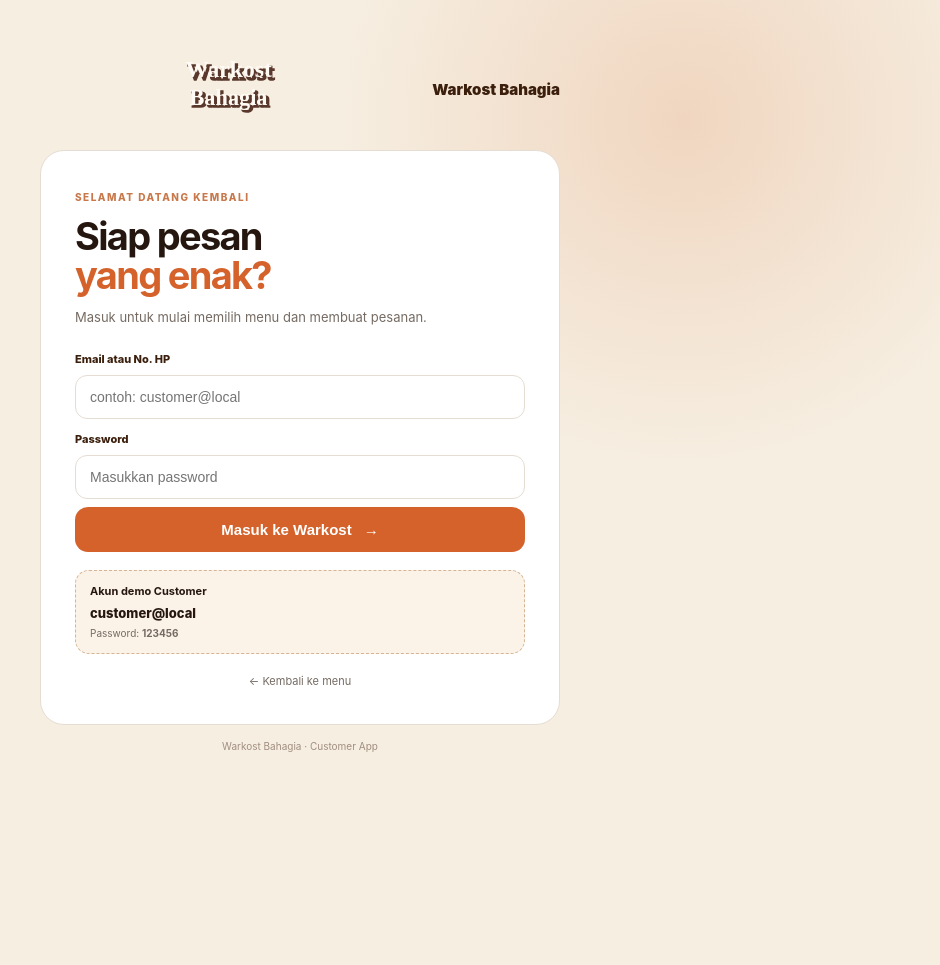
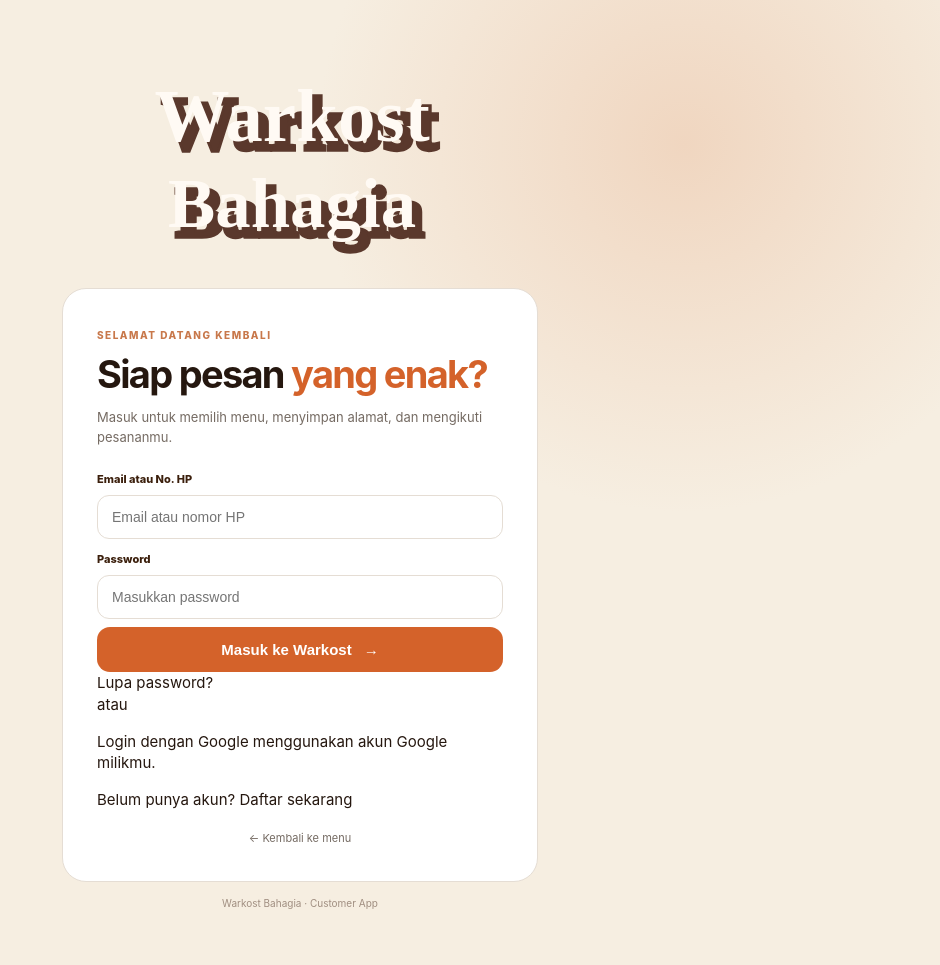
Before and after one commit to anwars750-spec/warkost-bahagia, a Flask app: page /login in a window 1280 px wide. Shown: the whole page, without its empty margins (340-1280 px from the left). Before the commit the page ends 752 px from the top, so only its background shows below. Run offline with Flask 3, Linux system fonts and the light colour scheme.

Commit message:
ui: redesign production customer login

```diff
--- a/app/templates/login.html
+++ b/app/templates/login.html
@@ -1,40 +1,27 @@
 <!doctype html>
-<html lang="id">
-<head>
-  <meta charset="utf-8">
-  <meta name="viewport" content="width=device-width,initial-scale=1">
-  <meta name="theme-color" content="#3b1f0c">
-  <title>Masuk — Warkost Bahagia</title>
-  <link rel="stylesheet" href="/static/app.css">
-</head>
-<body class="auth customer-auth">
-  <div class="auth-shell">
-    <div class="auth-brand">
-      <img src="/static/assets/warkost-logo.svg" alt="Warkost Bahagia" class="auth-logo-image">
-      <span>Warkost Bahagia</span>
-    </div>
-    <div class="card auth-card">
+<html lang="id"><head><meta charset="utf-8"><meta name="viewport" content="width=device-width,initial-scale=1"><meta name="theme-color" content="#3b1f0c"><title>Masuk — Warkost Bahagia</title><link rel="stylesheet" href="/static/app.css"></head>
+<body class="auth customer-auth"><main class="auth-shell auth-modern">
+  <a class="auth-brand-mark" href="/" aria-label="Kembali ke Warkost Bahagia"><img src="/static/assets/warkost-logo.svg" alt="Warkost Bahagia"></a>
+  <section class="card auth-card">
     <span class="section-kicker">SELAMAT DATANG KEMBALI</span>
-      <h1>Siap pesan<br><em>yang enak?</em></h1>
-      <p class="auth-lead">Masuk untuk mulai memilih menu dan membuat pesanan.</p>
+    <h1>Siap pesan <em>yang enak?</em></h1>
+    <p class="auth-lead">Masuk untuk memilih menu, menyimpan alamat, dan mengikuti pesananmu.</p>
     {% if error %}<div class="error">{{error}}</div>{% endif %}
-      <form method="post">
-        <label> Email atau No. HP
-          <input name="identity" placeholder="contoh: customer@local" autocomplete="username" required>
-        </label>
-        <label> Password
-          <input name="password" type="password" placeholder="Masukkan password" autocomplete="current-password" required>
-        </label>
+    <form method="post" autocomplete="on">
+      <label>Email atau No. HP<input name="identity" type="text" inputmode="email" placeholder="Email atau nomor HP" autocomplete="username" required></label>
+      <label>Password<input name="password" type="password" placeholder="Masukkan password" autocomplete="current-password" required></label>
       <button class="primary auth-submit" type="submit">Masuk ke Warkost <span>→</span></button>
     </form>
-      <div class="demo-box">
-        <strong>Akun demo Customer</strong>
-        <span>customer@local</span>
-        <small>Password: <b>123456</b></small>
-      </div>
+    <a class="auth-forgot" href="/forgot-password">Lupa password?</a>
+    <div class="auth-divider"><span>atau</span></div>
+    <div id="googleSignIn" class="google-signin"></div>
+    <p class="auth-note">Login dengan Google menggunakan akun Google milikmu.</p>
+    <div class="auth-register">Belum punya akun? <a href="/register">Daftar sekarang</a></div>
     <a class="back-link" href="/">← Kembali ke menu</a>
-    </div>
+  </section>
   <small class="auth-footer">Warkost Bahagia · Customer App</small>
-  </div>
-</body>
-</html>
+</main>
+{% if google_client_id %}<script src="https://accounts.google.com/gsi/client" async defer></script><script>
+window.onload=function(){google.accounts.id.initialize({client_id:{{google_client_id|tojson}},callback:function(r){fetch('/auth/google',{method:'POST',headers:{'Content-Type':'application/json'},body:JSON.stringify({credential:r.credential})}).then(x=>x.json()).then(d=>{if(d.ok)location.href=d.redirect||'/';else alert(d.error||'Login Google gagal.')})}});google.accounts.id.renderButton(document.getElementById('googleSignIn'),{theme:'outline',size:'large',width:360,text:'signin_with',shape:'rectangular'});}
+</script>{% endif %}
+</body></html>
```
Lines whose indentation alone changed are shown as unchanged.
